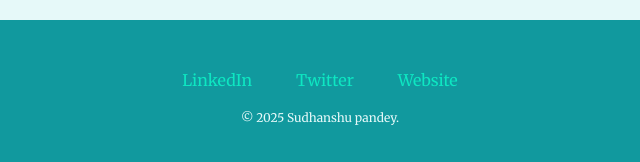
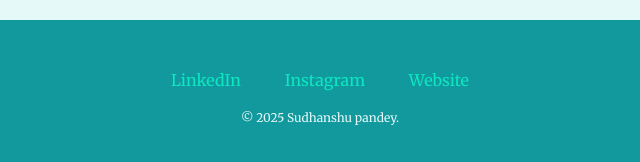
Before and after one commit to sudhanshu5134/sudhanshu-portfolio, a plain HTML site: page index.html in a window 1280 px wide. Shown: the part 3460-3622 px from the top of the page, 320-960 px from the left. Drawn offline with Linux system fonts and the light colour scheme.

Commit message:
index.html

```diff
--- a/index.html
+++ b/index.html
@@ -111,9 +111,9 @@
 
 
 <div class="bottom-container">
-  <a class="footer-link" href="https://www.linkedin.com/">LinkedIn</a>
-  <a class="footer-link" href="https://twitter.com/">Twitter</a>
-  <a class="footer-link" href="https://www.appbrewery.co/">Website</a>
+  <a class="footer-link" href="www.linkedin.com/in/sudhanshu-pandey-a5480a2b7">LinkedIn</a>
+  <a class="footer-link" href="https://www.instagram.com/spsudhanshu5134?utm_source=ig_web_button_share_sheet&igsh=ZDNlZDc0MzIxNw==">Instagram</a>
+  <a class="footer-link" href="https:google.com">Website</a>
   <p class="copyright">© 2025 Sudhanshu pandey.</p>
 </div>
 </body>
```
